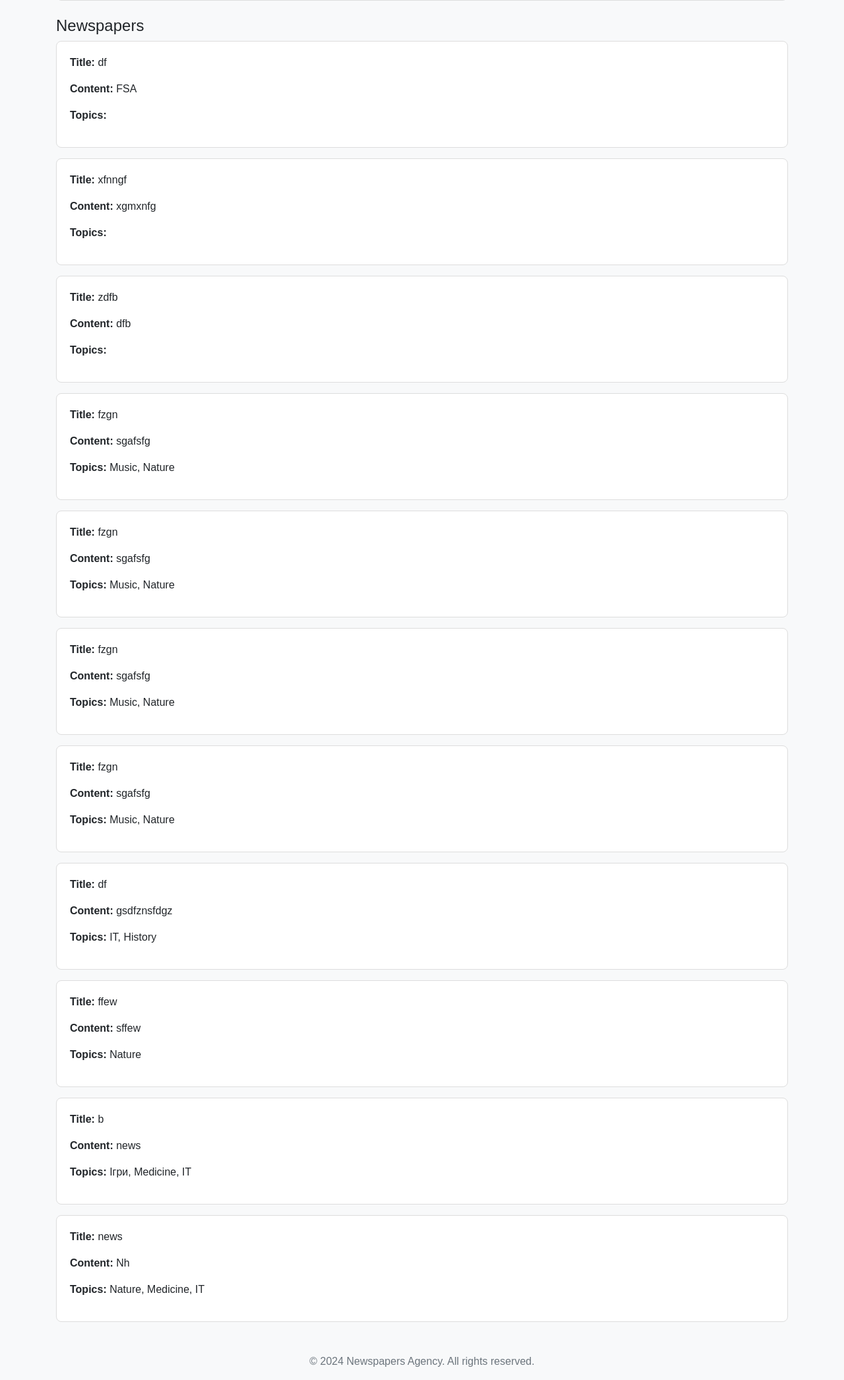
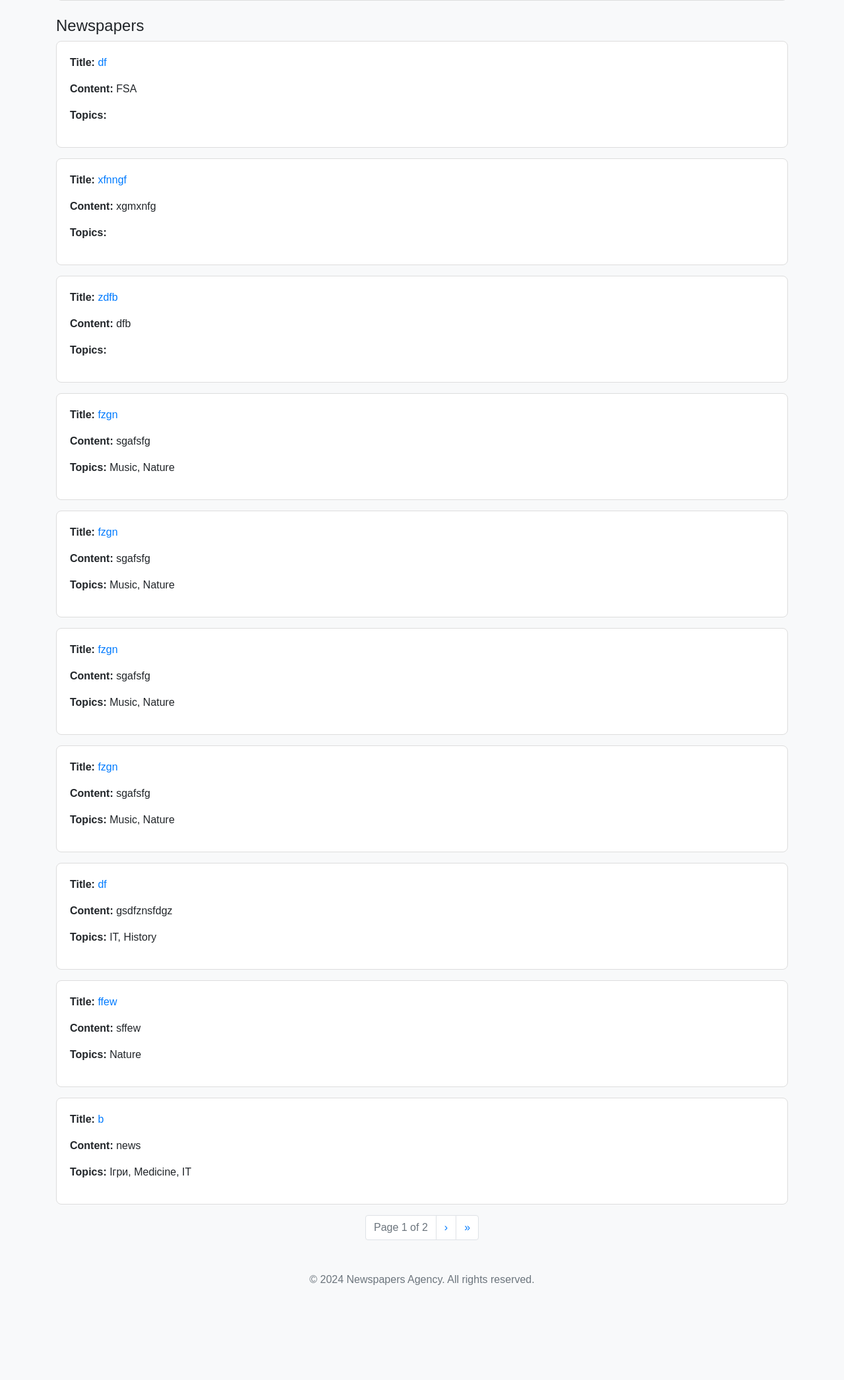
Before and after one commit to Nyxan/Newspapers-Agency, a Django app: page /redactors/1/ in a window 1280 px wide. Shown: the part 440-2532 px from the top of the page at 66% size. After the commit the page ends 2388 px from the top, so only its background shows below. Run offline with Django 5.2, Linux system fonts and the light colour scheme; a user stored in the database is signed in; data comes from the database, SQL or seed files in the repository.

Commit message:
add pagination in redactor detail

```diff
--- a/board/views.py
+++ b/board/views.py
@@ -1,5 +1,6 @@
 from django.contrib.auth.decorators import login_required
 from django.contrib.auth.mixins import LoginRequiredMixin
+from django.core.paginator import Paginator, PageNotAnInteger, EmptyPage
 from django.shortcuts import render, redirect
 from django.urls import reverse_lazy
 from django.views import generic
@@ -55,7 +56,22 @@ class RedactorDetailView(LoginRequiredMixin, generic.DetailView):
     template_name = 'board/redactor_detail.html'
     model = Redactor
     queryset = Redactor.objects.prefetch_related("newspapers__topic")
+    paginate_by = 10
 
+    def get_context_data(self, **kwargs):
+        context = super().get_context_data(**kwargs)
+        redactor = self.get_object()
+        newspapers = redactor.newspapers.all()
+        paginator = Paginator(newspapers, self.paginate_by)
+        page = self.request.GET.get('page')
+        try:
+            newspapers = paginator.page(page)
+        except PageNotAnInteger:
+            newspapers = paginator.page(1)
+        except EmptyPage:
+            newspapers = paginator.page(paginator.num_pages)
+        context['newspapers'] = newspapers
+        return context
 
 class RedactorCreateView(LoginRequiredMixin, generic.CreateView):
     model = Redactor
--- a/templates/board/newspaper_detail.html
+++ b/templates/board/newspaper_detail.html
@@ -80,7 +80,7 @@
           </ul>
           <hr>
           <h3>Add a Comment</h3>
-          <form method="post" action="{% url 'board:add_comment' newspaper.id %}">
+          <form method="post" action="{% url 'board:add-comment' newspaper.id %}">
             {% csrf_token %}
             <div class="form-group">
               <label for="comment_content">Your Comment</label>
--- a/templates/board/redactor_detail.html
+++ b/templates/board/redactor_detail.html
@@ -22,12 +22,12 @@
     {% endif %}
     <div class="mt-4">
   <h4>Newspapers</h4>
-      {% if redactor.newspapers.all %}
-        {% for newspaper in redactor.newspapers.all %}
+  {% if newspapers %}
+    {% for newspaper in newspapers %}
       <div class="card mb-3">
         <div class="card-body">
-              <p><strong>Title:</strong> {{ newspaper.title }}</p>
-              <p><strong>Content:</strong> {{ newspaper.content }}</p>
+          <p><strong>Title:</strong> <a href="{% url 'board:newspaper-detail' newspaper.pk %}">{{ newspaper.title }}</a></p>
+          <p><strong>Content:</strong> {{ newspaper.content|truncatechars:100 }}</p>
           <p><strong>Topics:</strong>
             {% for topic in newspaper.topic.all %}
               {{ topic.name }}{% if not forloop.last %}, {% endif %}
@@ -36,9 +36,42 @@
         </div>
       </div>
     {% endfor %}
+    <!-- Pagination links -->
+<nav aria-label="Page navigation">
+      <ul class="pagination justify-content-center">
+        {% if newspapers.has_previous %}
+          <li class="page-item">
+            <a class="page-link" href="?page=1" aria-label="First">
+              <span aria-hidden="true">&laquo;</span>
+            </a>
+          </li>
+          <li class="page-item">
+            <a class="page-link" href="?page={{ newspapers.previous_page_number }}" aria-label="Previous">
+              <span aria-hidden="true">&lsaquo;</span>
+            </a>
+          </li>
+        {% endif %}
+        <li class="page-item disabled">
+          <span class="page-link">Page {{ newspapers.number }} of {{ newspapers.paginator.num_pages }}</span>
+        </li>
+        {% if newspapers.has_next %}
+          <li class="page-item">
+            <a class="page-link" href="?page={{ newspapers.next_page_number }}" aria-label="Next">
+              <span aria-hidden="true">&rsaquo;</span>
+            </a>
+          </li>
+          <li class="page-item">
+            <a class="page-link" href="?page={{ newspapers.paginator.num_pages }}" aria-label="Last">
+              <span aria-hidden="true">&raquo;</span>
+            </a>
+          </li>
+        {% endif %}
+      </ul>
+    </nav>
   {% else %}
     <p class="alert alert-warning">No newspapers!</p>
   {% endif %}
 </div>
     </div>
+  </div>
 {% endblock %}
```
Lines whose indentation alone changed are shown as unchanged.
